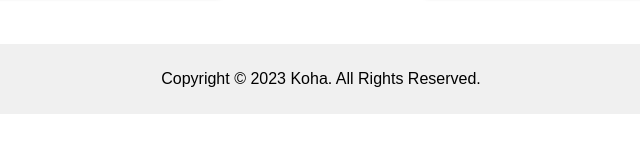
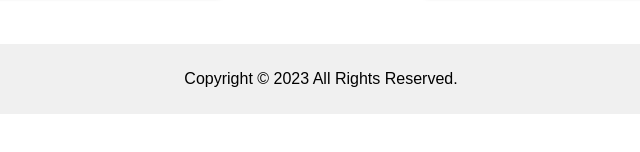
Before and after one commit to Aman-sain/work, a plain HTML site: page file.html in a window 1280 px wide. Shown: the part 498-650 px from the top of the page, 319-959 px from the left. Drawn offline with Linux system fonts and the light colour scheme; a script that the page names is missing.

Commit message:
Update file.html

```diff
--- a/file.html
+++ b/file.html
@@ -46,7 +46,7 @@
 </div>
 
 <footer class="footer">
-  <p>Copyright &copy; 2023 Koha. All Rights Reserved.</p>
+  <p>Copyright &copy; 2023 All Rights Reserved.</p>
 </footer>
 <script src="file.js" defer></script>
 
```
